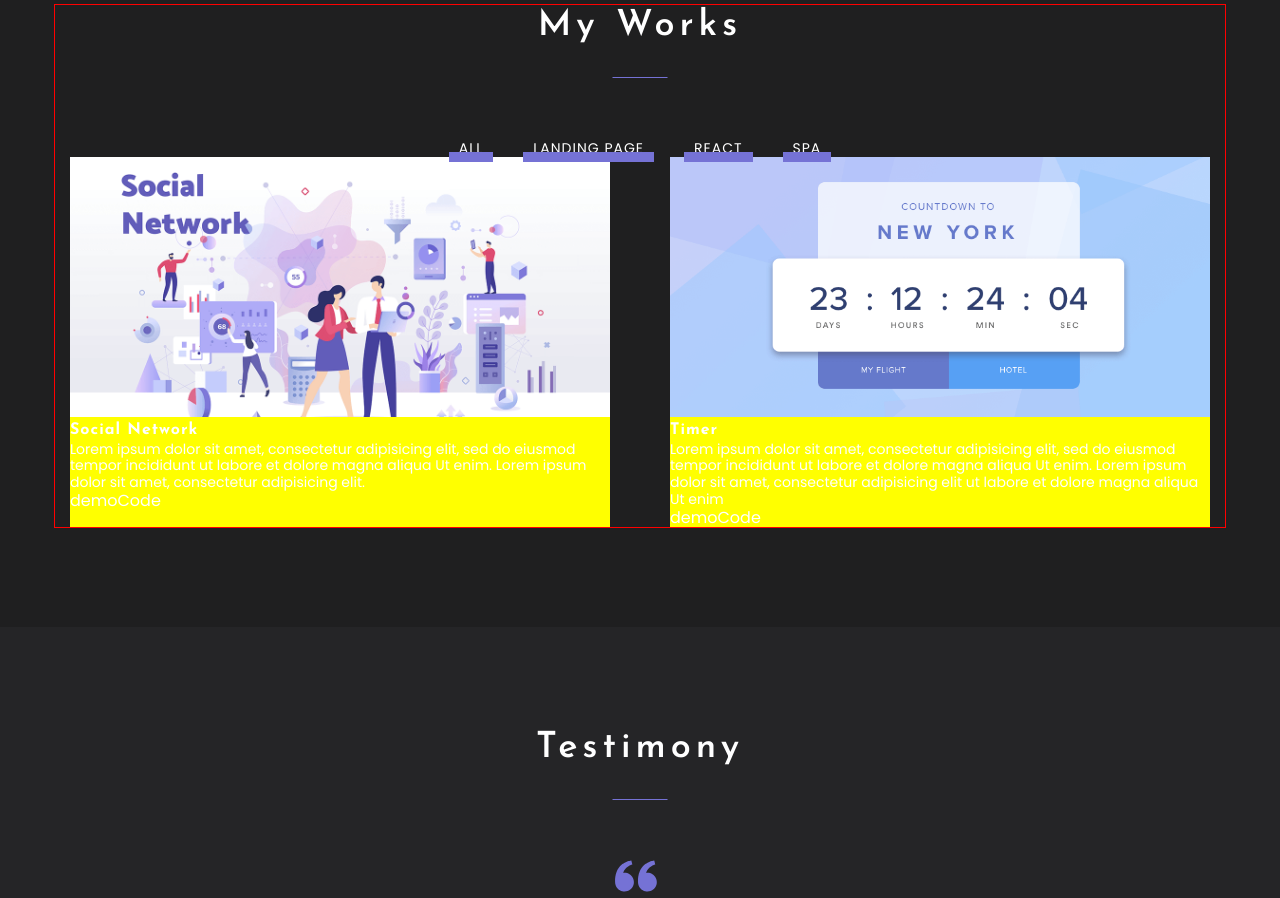
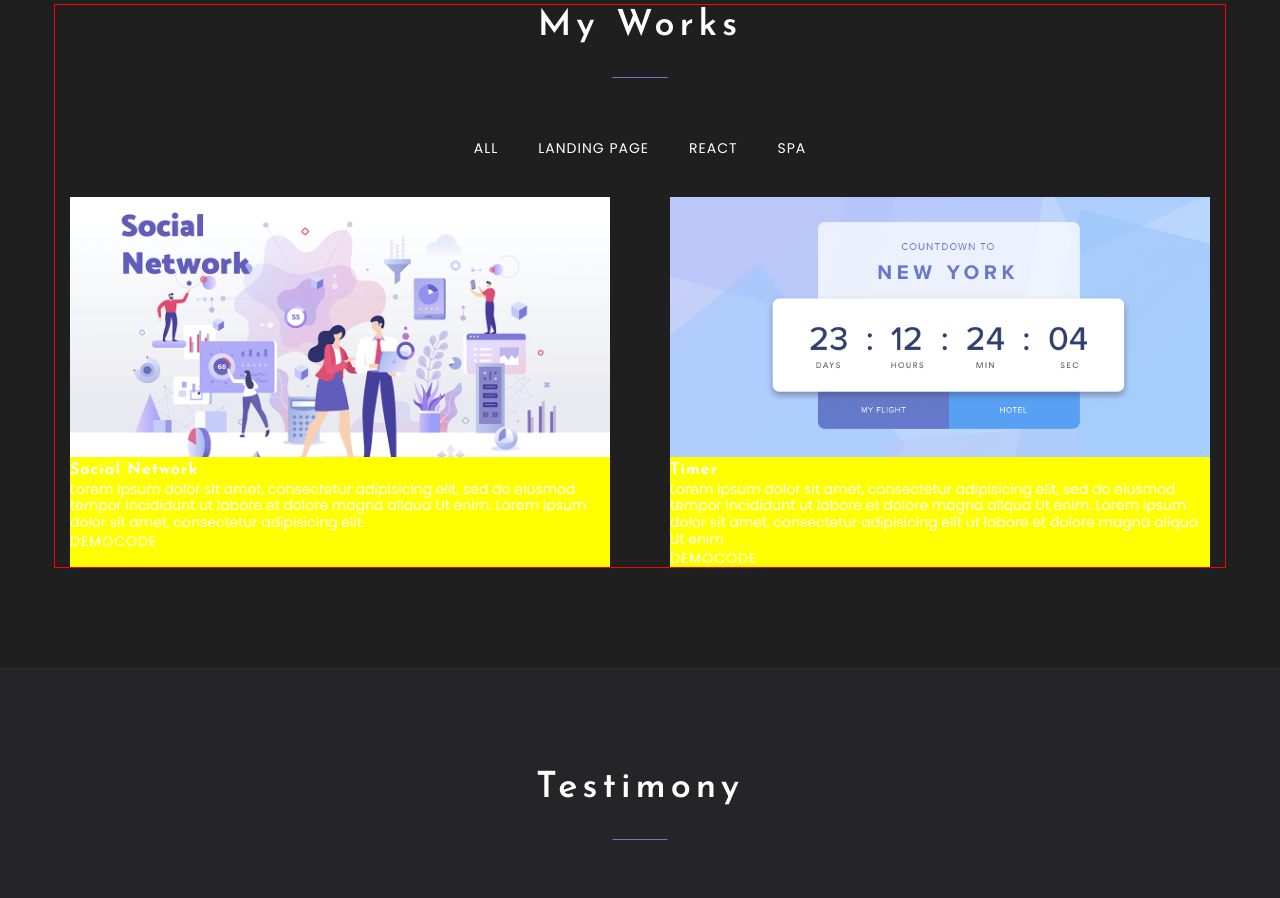
Before and after one commit to YanchukVitali/portfolio-start-project, a React app: page / in a window 1280 px wide. Shown: the part 1740-2638 px from the top of the page. Built offline with nearby package versions, Linux system fonts and the light colour scheme.

Commit message:
add hover to Work

```diff
--- /dev/null
+++ b/src/components/Link.tsx
@@ -0,0 +1,32 @@
+import styled from "styled-components";
+import {theme} from "../styles/Theme";
+
+export const Link = styled.a`
+  font-size: 14px;
+  font-weight: 400;
+  letter-spacing: 1px;
+  text-transform: uppercase;
+  padding: 10px;
+  position: relative;
+  z-index: 0;
+
+
+  &:hover {
+    &::before{
+      height: 10px;
+    }
+  }
+
+  &::before {
+    content: "";
+    display: inline-block;
+    /*height: 10px;*/
+    background-color: ${theme.colors.accent};
+
+    position: absolute;
+    bottom: 5px;
+    left: 0;
+    right: 0;
+    z-index: -1;
+  }
+`
--- a/src/layout/sections/works/tabmenu/TabMenu.tsx
+++ b/src/layout/sections/works/tabmenu/TabMenu.tsx
@@ -1,6 +1,6 @@
 import React from 'react';
 import styled from "styled-components";
-import {theme} from "../../../../styles/Theme";
+import {Link} from "../../../../components/Link";
 
 
 export const TabMenu = (props: {menuItems: Array<string>}) => {
@@ -19,35 +19,14 @@
 
 
 const StyledTabMenu = styled.nav`
+  margin-bottom: 40px;
   ul {
     display: flex;
-    gap: 30px;
+    gap: 20px;
     justify-content: center;
   }
 `
 
 const ListItem = styled.li`
-position: relative;
+
 `
-
-const Link = styled.a`
-  font-size: 14px;
-  font-weight: 400;
-  letter-spacing: 1px;
-  text-transform: uppercase;
-  padding: 10px;
-
-  &::before {
-    content: "";
-    display: inline-block;
-    height: 10px;
-    background-color: ${theme.colors.accent};
-
-    position: absolute;
-    bottom: -5px;
-    left: 0;
-    right: 0;
-
-
-  }
-`
--- a/src/layout/sections/works/work/Work.tsx
+++ b/src/layout/sections/works/work/Work.tsx
@@ -1,5 +1,6 @@
 import React from 'react';
 import styled from "styled-components";
+import {Link} from "../../../../components/Link";
 
 
 type WorkPropsType = {
@@ -24,6 +25,9 @@
 background-color: yellow;
   max-width: 540px;
   width: 100%;
+  ${Link} {
+    padding: 10px 0;
+  }
 `
 
 const Image = styled.img`
@@ -33,9 +37,6 @@
 
 `
 
-const Link = styled.a`
-
-`
 const Title = styled.h3`
 
 `
```
